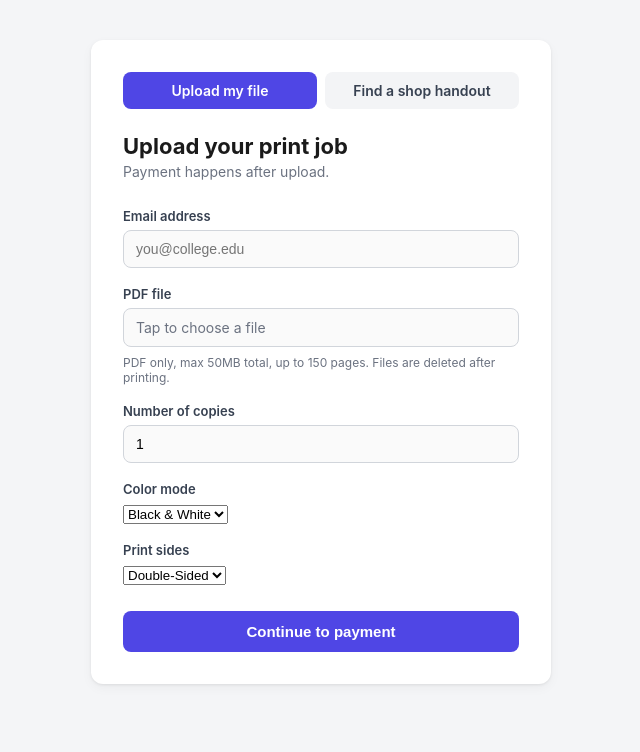
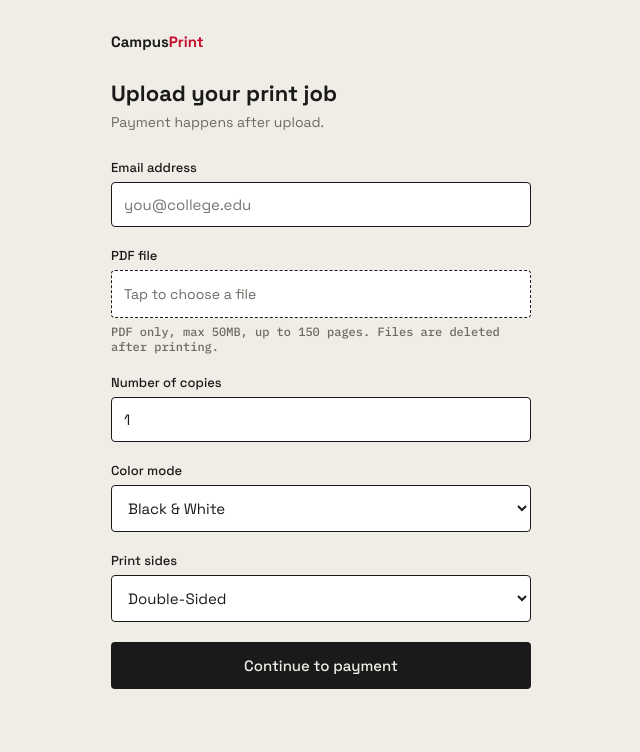
Before and after one commit to dishasuvarna/smart-print-queue, a Django app: template orders/templates/orders/upload.html in a window 1280 px wide. Shown: the top 752 px of the page, without its empty margins (319-959 px from the left). Run offline with Django 3.2, Linux system fonts and the light colour scheme; the template is opened without the code that fills it, so the values that code supplies are empty; some libraries are stand-ins or nearby versions.

Commit message:
Redesign all student-facing pages to match the ticket design system from the homepage

```diff
--- a/orders/templates/orders/upload.html
+++ b/orders/templates/orders/upload.html
@@ -3,100 +3,54 @@
 <head>
 <meta charset="UTF-8">
 <meta name="viewport" content="width=device-width, initial-scale=1.0">
-    <title>Smart Print Queue — Upload</title>
+<title>Upload — CampusPrint</title>
+<link href="https://fonts.googleapis.com/css2?family=Space+Grotesk:wght@400;500;700&family=IBM+Plex+Mono:wght@500&display=swap" rel="stylesheet">
 <style>
-        * { box-sizing: border-box; }
-        body {
-            font-family: -apple-system, "Segoe UI", Roboto, sans-serif;
-            background: #f4f5f7;
-            margin: 0;
-            padding: 40px 20px;
-            color: #1a1a1a;
+  :root{--paper:#EFEDE6;--ink:#1A1A1A;--ribbon:#C8102E;--machine:#6B6B63;--ready:#2F6F4E;}
+  *{box-sizing:border-box;}
+  body{margin:0;background:var(--paper);color:var(--ink);font-family:'Space Grotesk',sans-serif;display:flex;justify-content:center;padding:32px 16px 64px;}
+  .card{width:100%;max-width:420px;}
+  .wordmark{font-weight:700;font-size:15px;margin-bottom:28px;}
+  .wordmark span{color:var(--ribbon);}
+  h1{font-size:22px;font-weight:700;margin:0 0 6px;}
+  .subtitle{font-size:14px;color:var(--machine);margin:0 0 28px;}
+  .field{margin-bottom:20px;}
+  label{display:block;font-size:13px;font-weight:500;margin-bottom:6px;}
+  input[type="email"],input[type="number"],select{
+    width:100%;padding:12px;border:1.5px solid var(--ink);border-radius:4px;
+    font-family:'Space Grotesk',sans-serif;font-size:15px;background:#fff;color:var(--ink);
   }
-        .card {
-            max-width: 460px;
-            margin: 0 auto;
-            background: #ffffff;
-            border-radius: 12px;
-            padding: 32px;
-            box-shadow: 0 1px 3px rgba(0,0,0,0.08), 0 4px 12px rgba(0,0,0,0.04);
+  input:focus,select:focus{outline:none;border-color:var(--ribbon);}
+  button[type="submit"]{
+    width:100%;padding:14px;background:var(--ink);color:var(--paper);border:none;
+    border-radius:4px;font-family:'Space Grotesk',sans-serif;font-size:15px;font-weight:500;cursor:pointer;
   }
-        h1 {
-            font-size: 22px;
-            margin: 0 0 4px;
-        }
-        .subtitle {
-            color: #6b7280;
-            font-size: 14px;
-            margin: 0 0 28px;
-        }
-        label {
-            display: block;
-            font-size: 13px;
-            font-weight: 600;
-            margin-bottom: 6px;
-            color: #374151;
-        }
-        .field {
-            margin-bottom: 18px;
-        }
-        input[type="email"],
-        input[type="number"],
-        input[type="file"] {
-            width: 100%;
-            padding: 10px 12px;
-            border: 1px solid #d1d5db;
-            border-radius: 8px;
-            font-size: 14px;
-            background: #fafafa;
-        }
-        input:focus {
-            outline: none;
-            border-color: #4f46e5;
-            background: #fff;
-        }
-        button {
-            width: 100%;
-            padding: 12px;
-            background: #4f46e5;
-            color: white;
-            border: none;
-            border-radius: 8px;
-            font-size: 15px;
-            font-weight: 600;
-            cursor: pointer;
-            margin-top: 8px;
-        }
-        button:hover { background: #4338ca; }
-        .error {
-            background: #fef2f2;
-            color: #b91c1c;
-            padding: 10px 14px;
-            border-radius: 8px;
-            font-size: 14px;
-            margin-bottom: 18px;
-            border: 1px solid #fecaca;
-        }
-
-        @media (max-width: 480px) {
-            body{padding:20px 12px;}
-            .card{padding:24px 18px;}
-}
+  button[type="submit"]:disabled{opacity:0.4;cursor:not-allowed;}
+  .error{background:#fff;border:1.5px solid var(--ribbon);color:var(--ribbon);padding:12px 14px;border-radius:4px;font-size:13px;margin-bottom:20px;}
+  .hint{font-family:'IBM Plex Mono',monospace;font-size:12px;color:var(--machine);margin-top:6px;}
+  .warning{color:var(--ribbon);font-family:'IBM Plex Mono',monospace;font-size:12px;margin-top:6px;display:none;}
+  #upload-trigger{border:1.5px dashed var(--ink);border-radius:4px;padding:14px 12px;cursor:pointer;background:#fff;font-size:14px;color:var(--machine);}
+  /* Modal */
+  #source-modal,#camera-modal{display:none;position:fixed;inset:0;background:rgba(26,26,26,0.5);z-index:100;align-items:flex-end;justify-content:center;}
+  .sheet{background:var(--paper);width:100%;max-width:420px;border-radius:16px 16px 0 0;padding:24px;box-sizing:border-box;}
+  .sheet h3{margin:0 0 4px;font-size:17px;}
+  .sheet p{font-size:13px;color:var(--machine);margin:0 0 20px;}
+  .source-row{display:flex;gap:10px;}
+  .source-btn{flex:1;padding:18px 8px;border:1.5px solid var(--ink);border-radius:4px;background:#fff;cursor:pointer;font-family:'Space Grotesk',sans-serif;color:var(--ink);}
+  .source-btn span{font-size:13px;display:block;margin-top:6px;}
+  #close-modal,#add-photo-btn{width:100%;margin-top:14px;padding:12px;background:transparent;border:1.5px dashed var(--machine);border-radius:4px;color:var(--machine);font-size:14px;}
+  #finish-camera-btn{width:100%;margin-top:8px;padding:14px;background:var(--ink);color:var(--paper);border:none;border-radius:4px;font-size:15px;}
+  #camera-thumbs{display:flex;gap:8px;flex-wrap:wrap;margin-bottom:8px;}
+  #camera-thumbs div{width:56px;height:56px;background:#fff;border:1px solid var(--ink);border-radius:4px;display:flex;align-items:center;justify-content:center;font-size:10px;color:var(--machine);}
 </style>
 </head>
 <body>
 <div class="card">
-        <div style="display:flex; gap:8px; margin-bottom:24px;">
-    <a href="{% url 'upload_order' %}" style="flex:1; text-align:center; padding:10px; border-radius:8px; background:#4f46e5; color:#fff; text-decoration:none; font-weight:600; font-size:14px;">Upload my file</a>
-    <a href="{% url 'browse_handouts' %}" style="flex:1; text-align:center; padding:10px; border-radius:8px; background:#f3f4f6; color:#374151; text-decoration:none; font-weight:600; font-size:14px;">Find a shop handout</a>
-</div>
+    <div class="wordmark">Campus<span>Print</span></div>
     <h1>Upload your print job</h1>
-        <!-- <p class="subtitle">PDF only, up to 50 pages. Payment happens after upload.</p> -->
     <p class="subtitle">Payment happens after upload.</p>
 
-        {% if error %}
-            <div class="error">{{ error }}</div>
-        {% endif %}
+    {% if error %}<div class="error">{{ error }}</div>{% endif %}
 
     <form method="post" enctype="multipart/form-data">
         {% csrf_token %}
@@ -104,52 +58,13 @@
             <label>Email address</label>
             <input type="email" name="student_email" placeholder="you@college.edu" required>
         </div>
-            <!-- <div class="field">
-    <label>PDF file</label>
-    <input type="file" name="file" id="file-input" accept="application/pdf,.pdf" required>
-    <p style="font-size:12px; color:#6b7280; margin-top:4px;">PDF only, max 50MB, up to 150 pages. Files are deleted after printing.</p>
-    <p id="size-warning" style="color:#b91c1c; font-size:13px; margin-top:6px; display:none;"></p>
-</div> -->
-
-
         <div class="field">
             <label>PDF file</label>
-    <div id="upload-trigger" style="border:1px solid #d1d5db; border-radius:8px; padding:10px 12px; cursor:pointer; background:#fafafa; font-size:14px; color:#6b7280;">
-        Tap to choose a file
+            <div id="upload-trigger">Tap to choose a file</div>
+            <input type="file" name="file" id="file-input" accept="application/pdf,.pdf" required style="display:none;">
+            <p class="hint">PDF only, max 50MB, up to 150 pages. Files are deleted after printing.</p>
+            <p id="size-warning" class="warning"></p>
         </div>
-    <input type="file" name="file" id="file-input" accept="application/pdf,.pdf" required style="display:none;">
-    <div id="photo-list" style="margin-top:8px; font-size:13px; color:#374151;"></div>
-    <p style="font-size:12px; color:#6b7280; margin-top:4px;">PDF only, max 50MB total, up to 150 pages. Files are deleted after printing.</p>
-    <p id="size-warning" style="color:#b91c1c; font-size:13px; margin-top:6px; display:none;"></p>
-</div>
-
-<input type="file" id="picker-files" accept="application/pdf,.pdf" style="display:none;">
-<input type="file" id="picker-gallery" accept="image/*" multiple style="display:none;">
-<input type="file" id="picker-camera" accept="image/*" capture="environment" style="display:none;">
-
-<div id="source-modal" style="display:none; position:fixed; inset:0; background:rgba(0,0,0,0.4); z-index:100; align-items:flex-end; justify-content:center;">
-    <div style="background:#fff; width:100%; max-width:420px; border-radius:16px 16px 0 0; padding:24px; box-sizing:border-box;">
-        <h3 style="margin:0 0 4px; font-size:17px;">Select a source</h3>
-        <p style="font-size:13px; color:#6b7280; margin:0 0 20px;">PDF, or photos (combined into one PDF automatically).</p>
-        <div style="display:flex; gap:10px;">
-            <button type="button" class="source-btn" data-target="picker-files" style="flex:1; padding:16px 8px; border:1px solid #eee; border-radius:10px; background:#fff; cursor:pointer;">📄<br><span style="font-size:13px;">Files</span></button>
-            <button type="button" class="source-btn" data-target="picker-gallery" style="flex:1; padding:16px 8px; border:1px solid #eee; border-radius:10px; background:#fff; cursor:pointer;">🖼️<br><span style="font-size:13px;">Gallery</span></button>
-            <button type="button" id="camera-btn" style="flex:1; padding:16px 8px; border:1px solid #eee; border-radius:10px; background:#fff; cursor:pointer;">📷<br><span style="font-size:13px;">Camera</span></button>
-        </div>
-        <button type="button" id="close-modal" style="width:100%; margin-top:16px; padding:10px; background:none; border:none; color:#6b7280; font-size:14px;">Cancel</button>
-    </div>
-</div>
-
-<div id="camera-modal" style="display:none; position:fixed; inset:0; background:rgba(0,0,0,0.4); z-index:100; align-items:flex-end; justify-content:center;">
-    <div style="background:#fff; width:100%; max-width:420px; border-radius:16px 16px 0 0; padding:24px; box-sizing:border-box;">
-        <h3 style="margin:0 0 4px; font-size:17px;">Camera photos (<span id="camera-count">0</span>)</h3>
-        <p style="font-size:13px; color:#6b7280; margin:0 0 12px;">Take as many shots as you need, then finish.</p>
-        <div id="camera-thumbs" style="display:flex; gap:8px; flex-wrap:wrap; margin-bottom:16px;"></div>
-        <button type="button" id="add-photo-btn" style="width:100%; padding:12px; background:#f3f4f6; border:none; border-radius:8px; margin-bottom:8px;">+ Add photo</button>
-        <button type="button" id="finish-camera-btn" style="width:100%; padding:12px; background:#4f46e5; color:#fff; border:none; border-radius:8px;">Done — Use these photos</button>
-    </div>
-</div>
-
         <div class="field">
             <label>Number of copies</label>
             <input type="number" name="copies" value="1" min="1" required>
@@ -171,22 +86,33 @@
         <button type="submit" id="submit-btn">Continue to payment</button>
     </form>
 </div>
-    <script>
-document.getElementById("file-input").addEventListener("change", function() {
-    const file = this.files[0];
-    const warning = document.getElementById("size-warning");
-    const submitBtn = document.getElementById("submit-btn");
-    if (file && file.size > 50 * 1024 * 1024) {
-        warning.textContent = "This file is over 50MB — please choose a smaller PDF.";
-        warning.style.display = "block";
-        submitBtn.disabled = true;
-    } else {
-        warning.style.display = "none";
-        submitBtn.disabled = false;
-    }
-});
-</script>
 
+<input type="file" id="picker-files" accept="application/pdf,.pdf" style="display:none;">
+<input type="file" id="picker-gallery" accept="image/*" multiple style="display:none;">
+<input type="file" id="picker-camera" accept="image/*" capture="environment" style="display:none;">
+
+<div id="source-modal">
+    <div class="sheet">
+        <h3>Select a source</h3>
+        <p>PDF, or photos (combined into one PDF automatically).</p>
+        <div class="source-row">
+            <button type="button" class="source-btn" data-target="picker-files">📄<span>Files</span></button>
+            <button type="button" class="source-btn" data-target="picker-gallery">🖼️<span>Gallery</span></button>
+            <button type="button" id="camera-btn" class="source-btn">📷<span>Camera</span></button>
+        </div>
+        <button type="button" id="close-modal">Cancel</button>
+    </div>
+</div>
+
+<div id="camera-modal">
+    <div class="sheet">
+        <h3>Camera photos (<span id="camera-count">0</span>)</h3>
+        <p>Take as many shots as you need, then finish.</p>
+        <div id="camera-thumbs"></div>
+        <button type="button" id="add-photo-btn">+ Add photo</button>
+        <button type="button" id="finish-camera-btn">Done — Use these photos</button>
+    </div>
+</div>
 
 <script src="https://cdnjs.cloudflare.com/ajax/libs/jspdf/2.5.1/jspdf.umd.min.js"></script>
 <script>
@@ -201,17 +127,16 @@ document.getElementById("close-modal").addEventListener("click", () => { modal.s
 
 document.querySelectorAll(".source-btn").forEach(btn => {
     btn.addEventListener("click", () => {
+        if (btn.id === "camera-btn") return;
         modal.style.display = "none";
         document.getElementById(btn.dataset.target).click();
     });
 });
 
-// Files: single PDF, pass straight through.
 document.getElementById("picker-files").addEventListener("change", function () {
     if (this.files[0]) finalizeFile(this.files[0], this.files[0].name);
 });
 
-// Gallery: multiple images selected at once — combine into one PDF.
 document.getElementById("picker-gallery").addEventListener("change", async function () {
     if (!this.files.length) return;
     trigger.textContent = `Converting ${this.files.length} photo(s) to PDF...`;
@@ -220,7 +145,6 @@ document.getElementById("picker-gallery").addEventListener("change", async funct
     finalizeFile(new File([pdfBlob], "photos.pdf", { type: "application/pdf" }), `${this.files.length} photo(s) → PDF`);
 });
 
-// Camera: accumulate shots one at a time via repeated modal use.
 document.getElementById("camera-btn").addEventListener("click", () => {
     modal.style.display = "none";
     cameraShots = [];
@@ -231,18 +155,13 @@ document.getElementById("add-photo-btn").addEventListener("click", () => {
     document.getElementById("picker-camera").click();
 });
 document.getElementById("picker-camera").addEventListener("change", function () {
-    if (this.files[0]) {
-        cameraShots.push(this.files[0]);
-        renderCameraThumbs();
-    }
+    if (this.files[0]) { cameraShots.push(this.files[0]); renderCameraThumbs(); }
     this.value = "";
 });
 function renderCameraThumbs() {
     document.getElementById("camera-count").textContent = cameraShots.length;
-    const thumbs = document.getElementById("camera-thumbs");
-    thumbs.innerHTML = cameraShots.map((f, i) =>
-        `<div style="width:56px;height:56px;background:#f3f4f6;border-radius:6px;display:flex;align-items:center;justify-content:center;font-size:11px;">Photo ${i + 1}</div>`
-    ).join("");
+    document.getElementById("camera-thumbs").innerHTML = cameraShots.map((f, i) =>
+        `<div>Photo ${i + 1}</div>`).join("");
 }
 document.getElementById("finish-camera-btn").addEventListener("click", async () => {
     if (!cameraShots.length) { cameraModal.style.display = "none"; return; }
@@ -254,10 +173,8 @@ document.getElementById("finish-camera-btn").addEventListener("click", async ()
 
 async function imagesToPdf(files) {
     const { jsPDF } = window.jspdf;
-    const A4_WIDTH = 595.28;   // A4 in points (72 dpi basis)
-    const A4_HEIGHT = 841.89;
+    const A4_WIDTH = 595.28, A4_HEIGHT = 841.89;
     let pdf = null;
-
     for (const file of files) {
         const dataUrl = await new Promise((resolve) => {
             const reader = new FileReader();
@@ -269,27 +186,14 @@ async function imagesToPdf(files) {
             i.onload = () => resolve(i);
             i.src = dataUrl;
         });
-
-        // Fit the image within A4 bounds, preserving aspect ratio, centered.
-        const imgRatio = img.width / img.height;
-        const pageRatio = A4_WIDTH / A4_HEIGHT;
+        const imgRatio = img.width / img.height, pageRatio = A4_WIDTH / A4_HEIGHT;
         let drawWidth, drawHeight;
-        if (imgRatio > pageRatio) {
-            drawWidth = A4_WIDTH;
-            drawHeight = A4_WIDTH / imgRatio;
-        } else {
-            drawHeight = A4_HEIGHT;
-            drawWidth = A4_HEIGHT * imgRatio;
-        }
-        const x = (A4_WIDTH - drawWidth) / 2;
-        const y = (A4_HEIGHT - drawHeight) / 2;
-
-        if (!pdf) {
-            pdf = new jsPDF({ orientation: "p", unit: "pt", format: "a4" });
-        } else {
-            pdf.addPage("a4", "p");
-        }
-        pdf.addImage(dataUrl, "JPEG", x, y, drawWidth, drawHeight, undefined, "FAST");
+        if (imgRatio > pageRatio) { drawWidth = A4_WIDTH; drawHeight = A4_WIDTH / imgRatio; }
+        else { drawHeight = A4_HEIGHT; drawWidth = A4_HEIGHT * imgRatio; }
+        const x = (A4_WIDTH - drawWidth) / 2, y = (A4_HEIGHT - drawHeight) / 2;
+        if (!pdf) pdf = new jsPDF({ orientation: "p", unit: "pt", format: "a4" });
+        else pdf.addPage("a4", "p");
+        pdf.addImage(dataUrl, "JPEG", x, y, drawWidth, drawHeight);
     }
     return pdf.output("blob");
 }
@@ -299,7 +203,6 @@ function finalizeFile(file, label) {
     dt.items.add(file);
     realInput.files = dt.files;
     trigger.textContent = label;
-
     const warning = document.getElementById("size-warning");
     const submitBtn = document.getElementById("submit-btn");
     if (file.size > 50 * 1024 * 1024) {
@@ -312,7 +215,5 @@ function finalizeFile(file, label) {
     }
 }
 </script>
-
-
 </body>
 </html>
```
Also changed, not shown: orders/templates/orders/browse_handouts.html (+22 -76 lines), orders/templates/orders/order_handout.html (+17 -47 lines), orders/templates/orders/payment.html (+24 -59 lines), orders/templates/orders/success.html (+22 -63 lines). Lines whose indentation alone changed are shown as unchanged.
